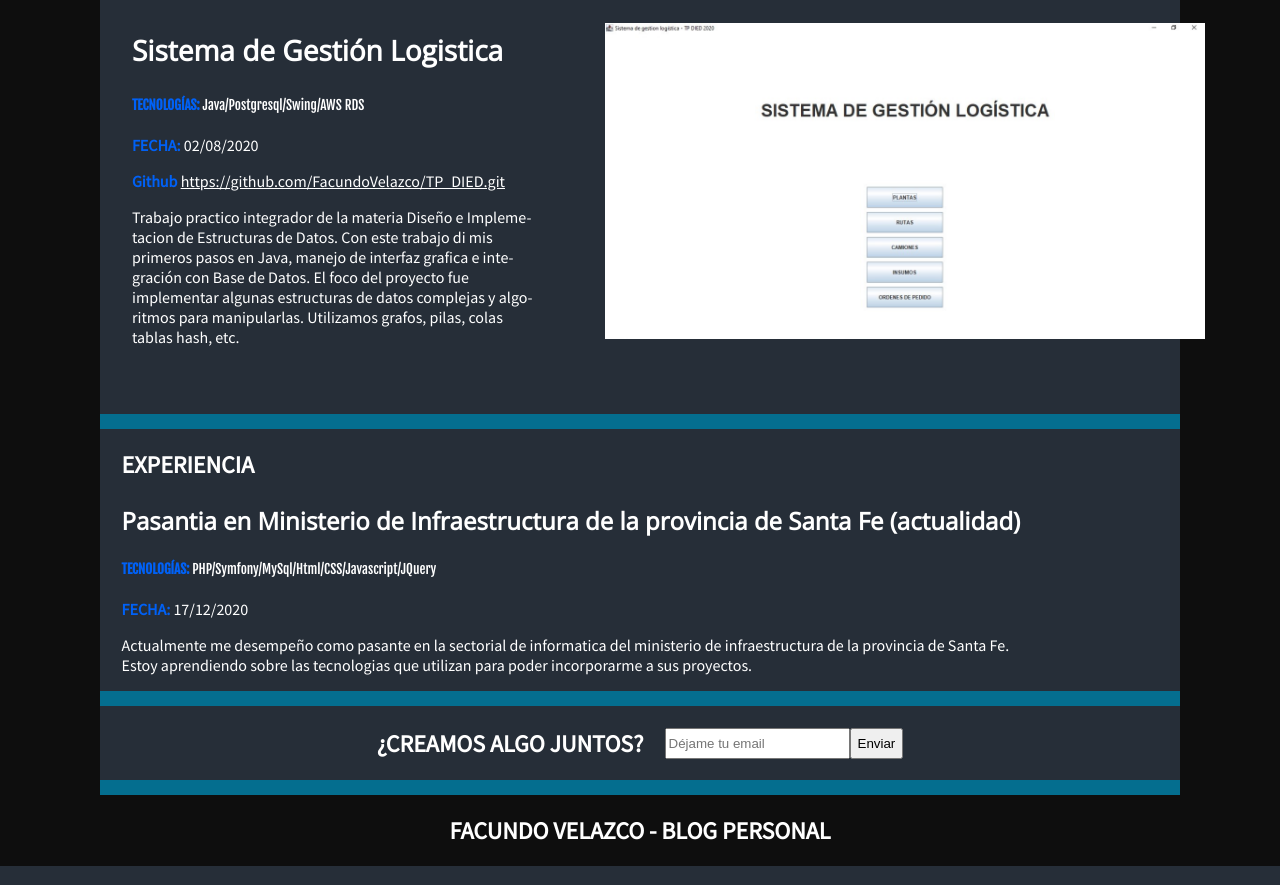
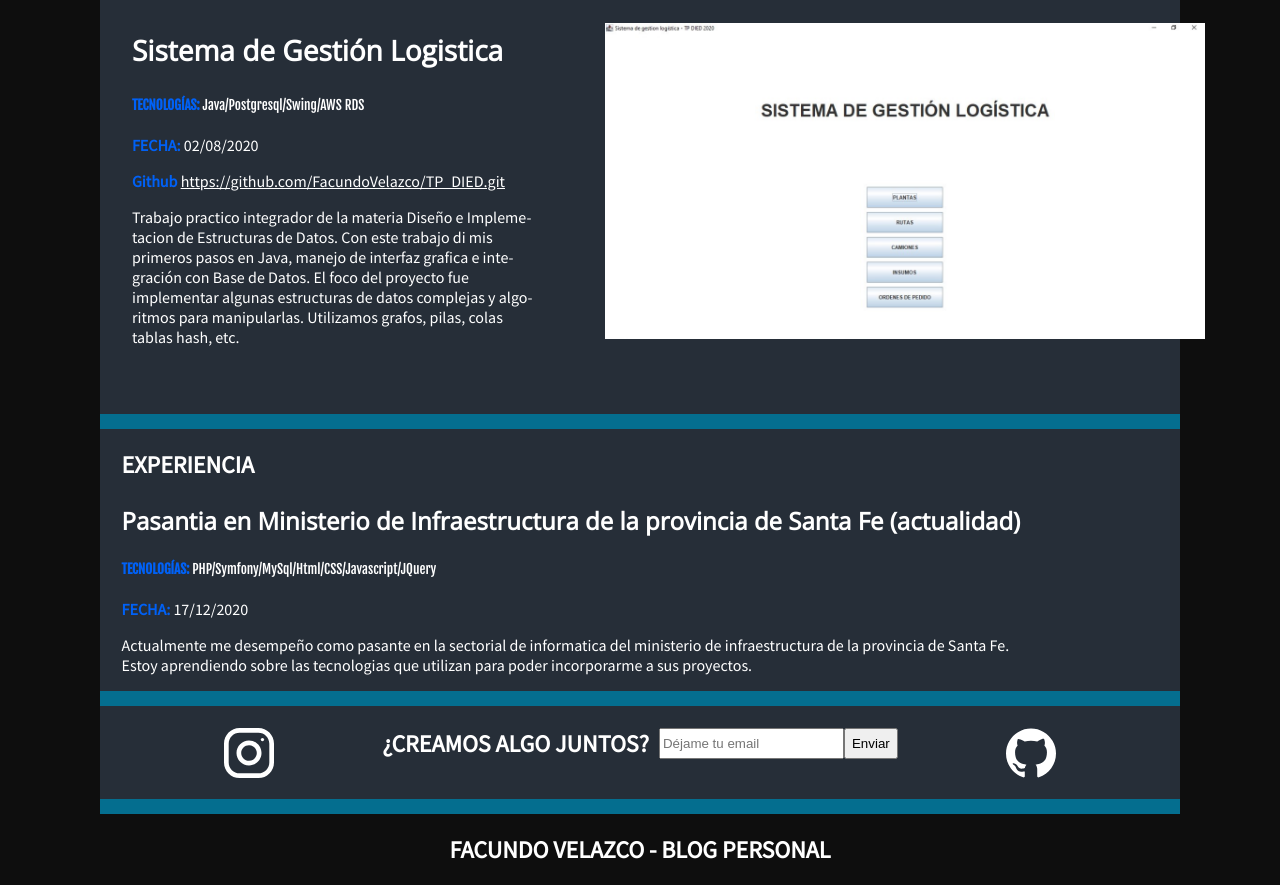
Before and after one commit to FacundoVelazco/FacundoVelazco.github.io, a plain HTML site: page index.html in a window 1280 px wide. Shown: the part 1760-2645 px from the top of the page. Drawn offline with nearby package versions, Linux system fonts and the light colour scheme.

Commit message:
terminado

```diff
--- a/estilos.css
+++ b/estilos.css
@@ -169,8 +169,12 @@ h2 {
 }
 .contacto{
     padding: 2% 1%;
+    display: flex;
+    justify-content:space-evenly;
+    border-bottom: 15px solid #046E8F;
+}
+.form{
     display: block;
-    border-bottom: 15px solid #046E8F;
 }
 form{
     display: flex;
@@ -184,12 +188,35 @@ form label{
     text-transform: uppercase;
     color: white;
     justify-self: flex-start;
+    white-space:nowrap;
 }
 #email_text{
     vertical-align: middle;
 }
 #email_button{
     vertical-align: middle;
+}
+.social1{
+    justify-self: flex-start;
+    display: inline-block;
+}
+.social2{
+    justify-self: flex-end;
+    display: inline-block;
+}
+.social-instagram{
+    display: block;
+    background-image: url('./instagram.svg');
+    width: 50px;
+    height: 50px;
+    background-size: 50px 50px;
+}
+.social-github{
+    display: block;
+    background-image: url('./github.svg');
+    width: 50px;
+    height: 50px;
+    background-size: 50px 50px;
 }
 footer{
     background: #0E0E0E;
@@ -202,7 +229,7 @@ footer{
     unicode-bidi: isolate;
     font-variant-numeric: tabular-nums;
     text-transform: none;
-    text-indent: 0px    ;
+    text-indent: 0px;
     text-align: start;
     text-align-last: start;
 }
--- a/index.html
+++ b/index.html
@@ -34,7 +34,7 @@
         </div>
     </header>
     <section id="hero" class="hero">
-        <h1 class = "texto_presentacion">Hola! Soy <strong>Facundo Velazco</strong> <br> <strong>Estudiante</strong> de Ingeniería en Sistemas <br><strong>Desarrollador</strong> web Fullstack Y<br><strong>Pasante</strong> en el ministerio de infrastructura <br>     de Santa Fe</h1>
+        <h1 class = "texto_presentacion">Hola! Soy <strong>Facundo Velazco</strong> <br> <strong>Estudiante</strong> de Ingeniería en Sistemas <br><strong>Desarrollador</strong> web Fullstack Y<br><strong>Pasante</strong> en el ministerio de infrastructura<br>de Santa Fe</h1>
         <!--img src="facundo.jpg" alt="esto deberia ser una imagen mia :3" width="350"-->
     </section>
     <section id="Portafolio" class="portfolio">
@@ -100,12 +100,19 @@
         </article>
     </section>
     <section id="Contacto" class="contacto">
-        <!-- Poner un action que este mejor, puede llevar javascript-->
-        <form action="/suscripcion/">
-            <label id="email_label" for="email">¿Creamos algo juntos?</label>
-            <input id="email_text" type="text" placeholder="Déjame tu email">
-            <input id="email_button" type="submit" value="Enviar">
-        </form>
+        <div class="social1">
+            <a href="https://www.instagram.com/facundo__velazco/" class="social-instagram"></a>
+        </div>
+        <div class="form">
+            <form action="/suscripcion/">
+                <label id="email_label" for="email">¿Creamos algo juntos?</label>
+                <input id="email_text" type="text" placeholder="Déjame tu email">
+                <input id="email_button" type="submit" value="Enviar">
+            </form>
+        </div>
+        <div class="social2">
+            <a href="https://github.com/FacundoVelazco" class="social-github"></a>
+        </div>
     </section>
     <footer>
         <h2>Facundo Velazco - Blog Personal</h2>
```
Also changed, not shown: github.svg (added), idex.js (added), instagram.svg (added).
